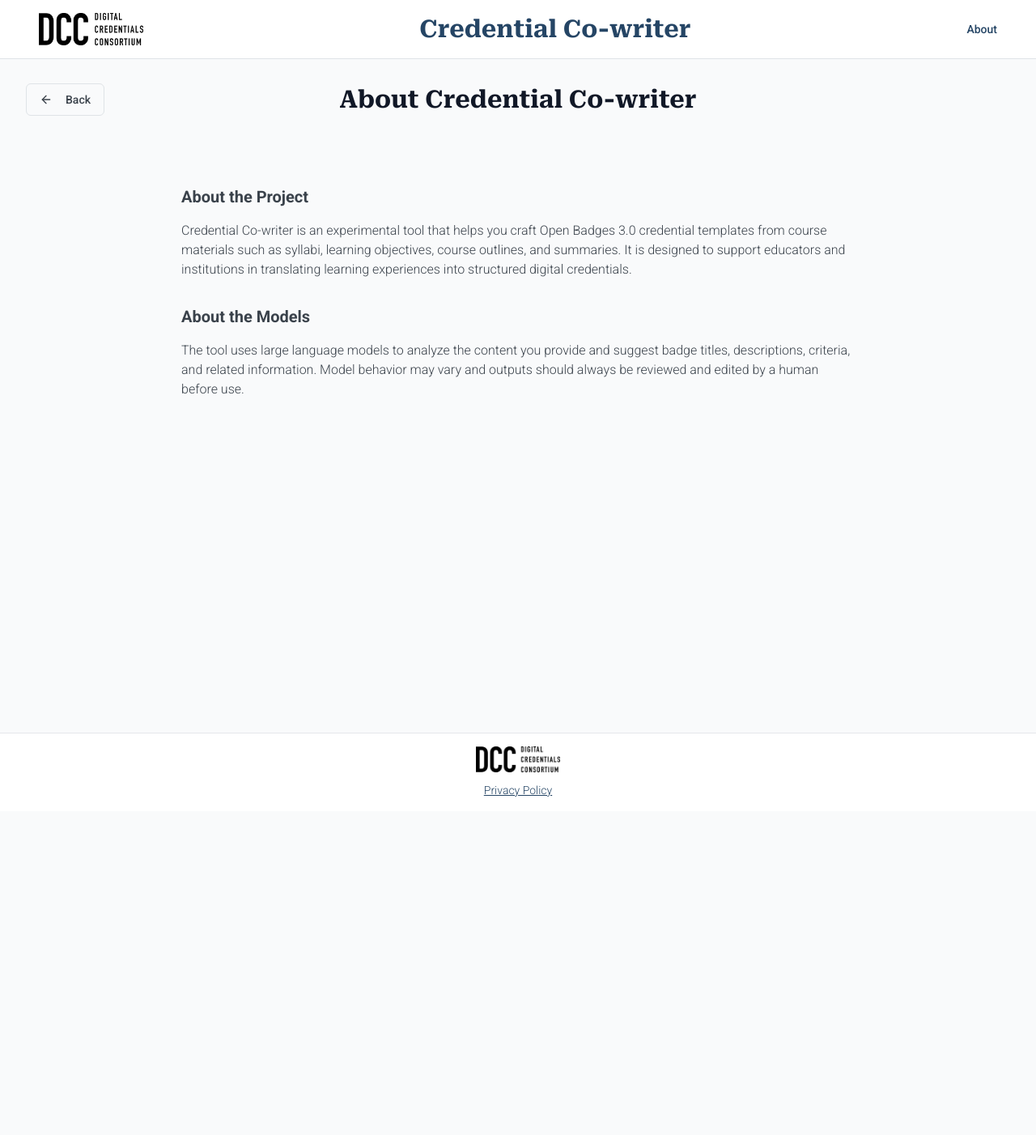
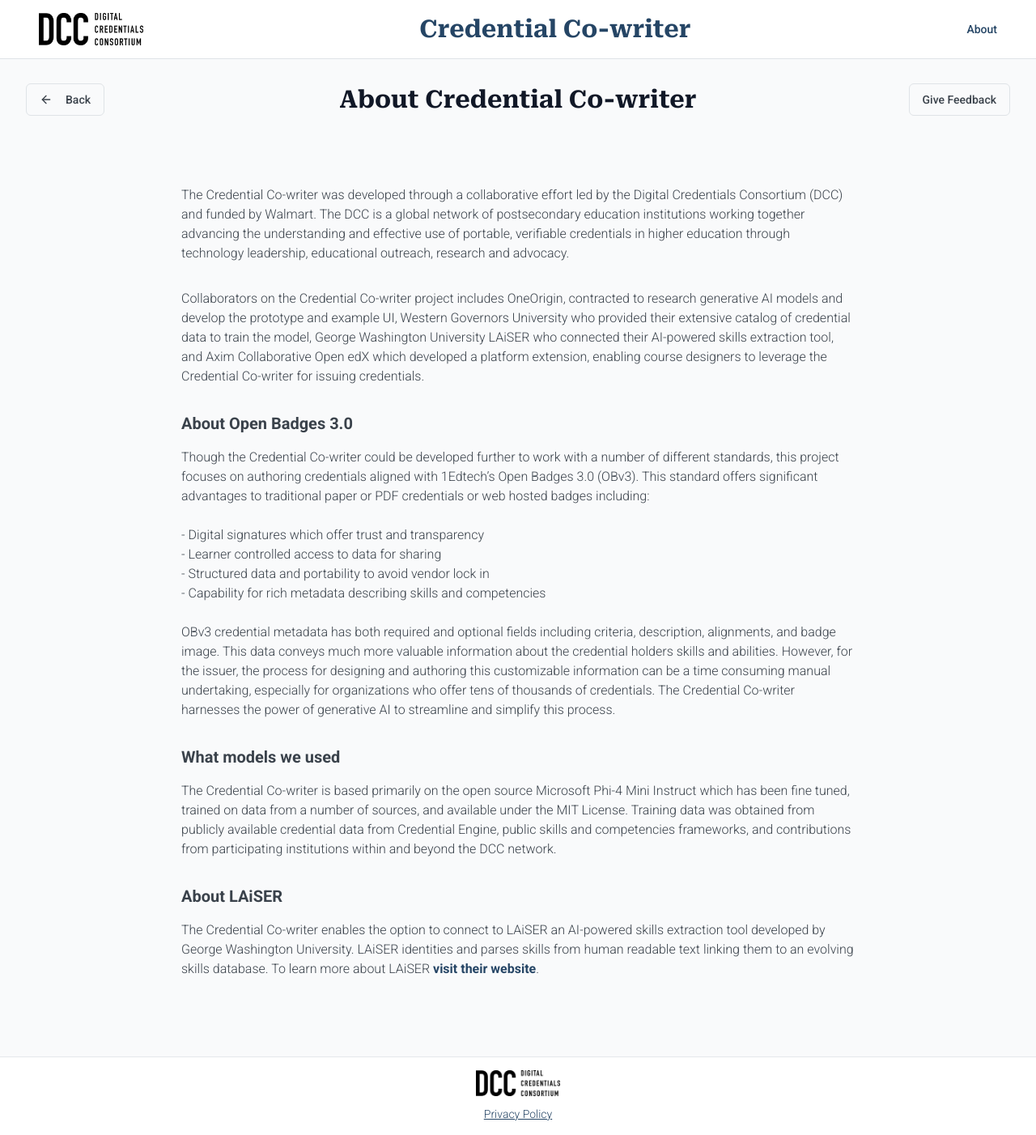
Before and after one commit to oneorigin-2-0/dcc-credential-co-writer, a Next.js app in the folder frontend/: page /about in a window 1280 px wide. Shown: the whole page at 81% size. Before the commit the page ends 1002 px from the top, so only its background shows below. Built offline with nearby package versions, Linux system fonts and the light colour scheme.

Commit message:
UI Fix - About Page , Feedback Form , Generate JSON

```diff
--- a/frontend/src/app/about/page.tsx
+++ b/frontend/src/app/about/page.tsx
@@ -7,6 +7,46 @@
 
 export default function AboutPage() {
   const router = useRouter();
+
+  const aboutContent = [
+    {
+      heading: "",
+      title: "",
+      subtitle: "",
+      text: `The Credential Co-writer was developed through a collaborative effort led by the Digital Credentials Consortium (DCC) and funded by Walmart. The DCC is a global network of postsecondary education institutions working together advancing the understanding and effective use of portable, verifiable credentials in higher education through technology leadership, educational outreach, research and advocacy.`
+    },
+    {
+      heading: "",
+      title: "",
+      subtitle: "",
+      text: `Collaborators on the Credential Co-writer project includes OneOrigin, contracted to research generative AI models and develop the prototype and example UI, Western Governors University who provided their extensive catalog of credential data to train the model, George Washington University LAiSER who connected their AI-powered skills extraction tool, and Axim Collaborative Open edX which developed a platform extension, enabling course designers to leverage the Credential Co-writer for issuing credentials.`
+    },
+    {
+      heading: "About Open Badges 3.0",
+      title: "",
+      subtitle: "",
+      text: `Though the Credential Co-writer could be developed further to work with a number of different standards, this project focuses on authoring credentials aligned with 1Edtech’s Open Badges 3.0 (OBv3). This standard offers significant advantages to traditional paper or PDF credentials or web hosted badges including:
+
+- Digital signatures which offer trust and transparency
+- Learner controlled access to data for sharing
+- Structured data and portability to avoid vendor lock in
+- Capability for rich metadata describing skills and competencies
+
+OBv3 credential metadata has both required and optional fields including criteria, description, alignments, and badge image. This data conveys much more valuable information about the credential holders skills and abilities. However, for the issuer, the process for designing and authoring this customizable information can be a time consuming manual undertaking, especially for organizations who offer tens of thousands of credentials. The Credential Co-writer harnesses the power of generative AI to streamline and simplify this process.`
+    },
+    {
+      heading: "What models we used",
+      title: "",
+      subtitle: "",
+      text: `The Credential Co-writer is based primarily on the open source Microsoft Phi-4 Mini Instruct which has been fine tuned, trained on data from a number of sources, and available under the MIT License. Training data was obtained from publicly available credential data from Credential Engine, public skills and competencies frameworks, and contributions from participating institutions within and beyond the DCC network.`
+    },
+    {
+      heading: "About LAiSER",
+      title: "",
+      subtitle: "",
+      text: `The Credential Co-writer enables the option to connect to LAiSER an AI-powered skills extraction tool developed by George Washington University. LAiSER identities and parses skills from human readable text linking them to an evolving skills database. To learn more about LAiSER <a class="text-primary font-bold" href="https://laiser.gwu.edu/" target="_blank" rel="noopener noreferrer">visit their website</a>.`
+    }
+  ];
 
   return (
     <main id="main-content" className="bg-gray-50 min-h-screen">
@@ -21,6 +61,14 @@
             <span className="hidden sm:inline">Back</span>
             <span className="sm:hidden">Back</span>
           </Button>
+          <Button
+            variant="outline"
+            onClick={() => window.open('https://forms.gle/n53SsaqPoabzmgAG9', '_blank', 'noopener,noreferrer')}
+            className="flex-shrink-0 md:absolute md:right-0"
+          >
+            <span className="hidden sm:inline">Give Feedback</span>
+            <span className="sm:hidden">Feedback</span>
+          </Button>
           <h1 className="text-2xl md:text-3xl font-headline font-bold text-gray-900 text-center">
             About Credential Co-writer
           </h1>
@@ -28,45 +76,21 @@
       </div>
 
       <div className="container mx-auto p-4 md:p-8 max-w-4xl">
-
-        <section className="space-y-4 mb-8">
-          <h2 className="text-xl font-semibold text-foreground">About the Project</h2>
-          <p className="text-sm md:text-base text-muted-foreground leading-relaxed font-body">
-            Credential Co-writer is an experimental tool that helps you craft Open Badges 3.0
-            credential templates from course materials such as syllabi, learning objectives,
-            course outlines, and summaries. It is designed to support educators and institutions
-            in translating learning experiences into structured digital credentials.
-          </p>
-        </section>
-
-        <section className="space-y-4 mb-8">
-          <h2 className="text-xl font-semibold text-foreground">About the Models</h2>
-          <p className="text-sm md:text-base text-muted-foreground leading-relaxed font-body">
-            The tool uses large language models to analyze the content you provide and suggest
-            badge titles, descriptions, criteria, and related information. Model behavior may vary
-            and outputs should always be reviewed and edited by a human before use.
-          </p>
-        </section>
-
-        {/* <section className="space-y-4 mb-8">
-          <h2 className="text-xl font-semibold text-foreground">Source Code &amp; Feedback</h2>
-          <p className="text-sm md:text-base text-muted-foreground leading-relaxed font-body">
-            This project is under active development. You can explore the source code, open issues,
-            or contribute via GitHub.
-          </p>
-          <ul className="list-disc list-inside text-sm md:text-base text-muted-foreground font-body space-y-1">
-            <li>
-              <a
-                href="https://github.com/"
-                target="_blank"
-                rel="noopener noreferrer"
-                className="text-secondary hover:text-primary hover:underline"
-              >
-                Project repository (GitHub)
-              </a>
-            </li>
-          </ul>
-        </section> */}
+        {aboutContent.map((section, idx) => (
+          <section key={idx} className="space-y-4 mb-8">
+            {section.heading && <h2 className="text-xl font-semibold text-foreground">{section.heading}</h2>}
+            {section.title && <h3 className="text-lg font-medium text-gray-900">{section.title}</h3>}
+            {section.subtitle && <p className="text-sm text-muted-foreground">{section.subtitle}</p>}
+            {section.text && section.text.includes('<a ') ? (
+              <p
+                className="text-sm md:text-base text-muted-foreground leading-relaxed font-body"
+                dangerouslySetInnerHTML={{ __html: section.text }}
+              />
+            ) : (
+              section.text && <p className="text-sm md:text-base text-muted-foreground leading-relaxed font-body whitespace-pre-wrap">{section.text}</p>
+            )}
+          </section>
+        ))}
 
       </div>
     </main>
--- a/frontend/src/app/editor/page.tsx
+++ b/frontend/src/app/editor/page.tsx
@@ -795,6 +795,10 @@
     if (!badgeSuggestion) return null;
 
     const achievement: any = {
+      "id": "https://1edtech.edu/achievements/1",
+      "type": [
+        "Achievement"
+      ],
       "name": badgeSuggestion.title,
       "description": badgeSuggestion.description,
       "criteria": {
@@ -823,6 +827,7 @@
 
     return {
       "credentialSubject": {
+
         "achievement": achievement
       }
     };
@@ -868,6 +873,40 @@
       title: 'Exported!',
       description: `Badge JSON has been downloaded as ${title}.json`,
     });
+  };
+
+  const handleDownloadImage = () => {
+    if (!badgeSuggestion?.image) {
+      toast({
+        variant: 'destructive',
+        title: 'No Image Found',
+        description: 'There is no badge image available to download.',
+      });
+      return;
+    }
+
+    try {
+      const link = document.createElement('a');
+      link.href = badgeSuggestion.image;
+      const filename = `${(badgeSuggestion.title || 'badge').replace(/[^a-z0-9]/gi, '_').toLowerCase()}.png`;
+      link.download = filename;
+      // Append to DOM to ensure click works in some browsers
+      document.body.appendChild(link);
+      link.click();
+      link.remove();
+
+      toast({
+        title: 'Downloaded',
+        description: 'Badge image has been downloaded.',
+      });
+    } catch (error) {
+      console.error('Failed to download image:', error);
+      toast({
+        variant: 'destructive',
+        title: 'Download Failed',
+        description: 'Unable to download the badge image.',
+      });
+    }
   };
 
   if (!badgeSuggestion) {
@@ -1162,6 +1201,16 @@
                             <Copy className="h-4 w-4" />
                             Copy JSON
                           </Button>
+                          {badgeSuggestion?.image && (
+                            <Button
+                              variant="outline"
+                              onClick={handleDownloadImage}
+                              className="flex items-center gap-2"
+                            >
+                              <FileDown className="h-4 w-4" />
+                              Download Badge Image
+                            </Button>
+                          )}
                           <Button
                             onClick={handleExportJSON}
                             className="bg-primary hover:bg-primary/90 text-white flex items-center gap-2"
```
Lines whose indentation alone changed are shown as unchanged.
